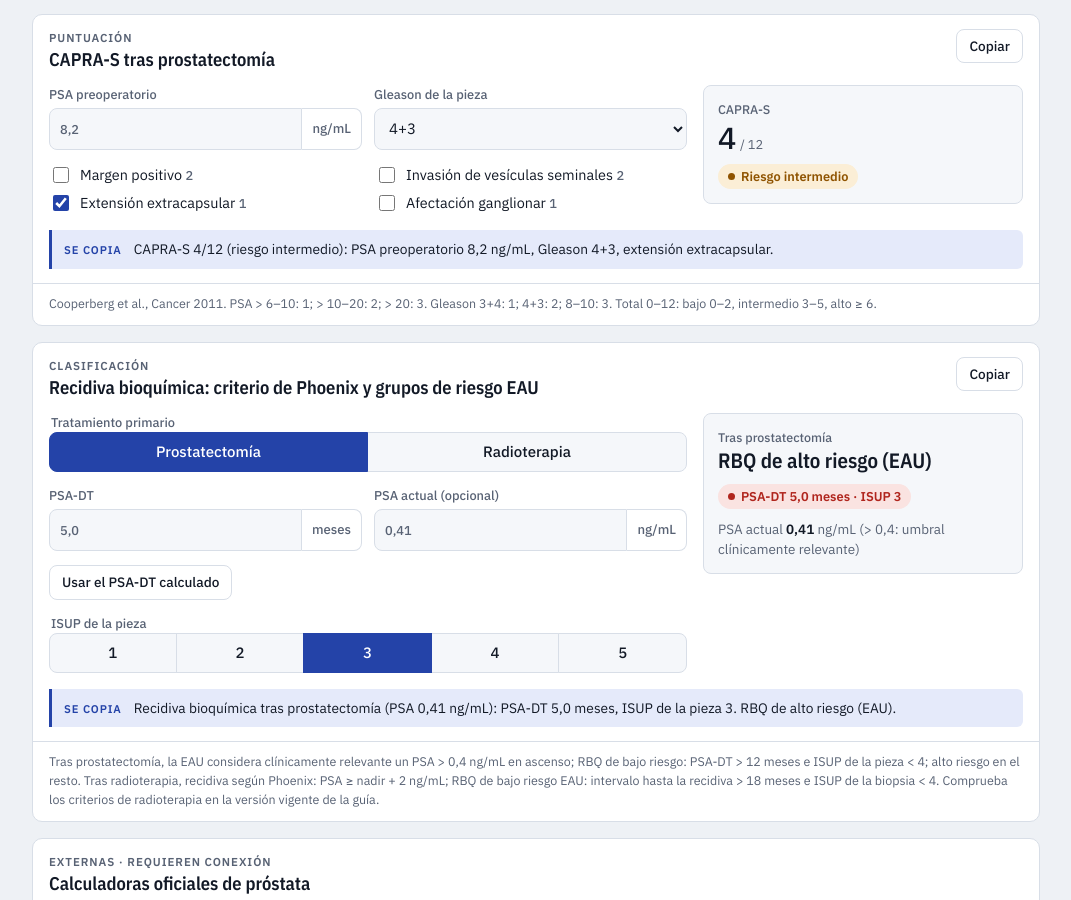
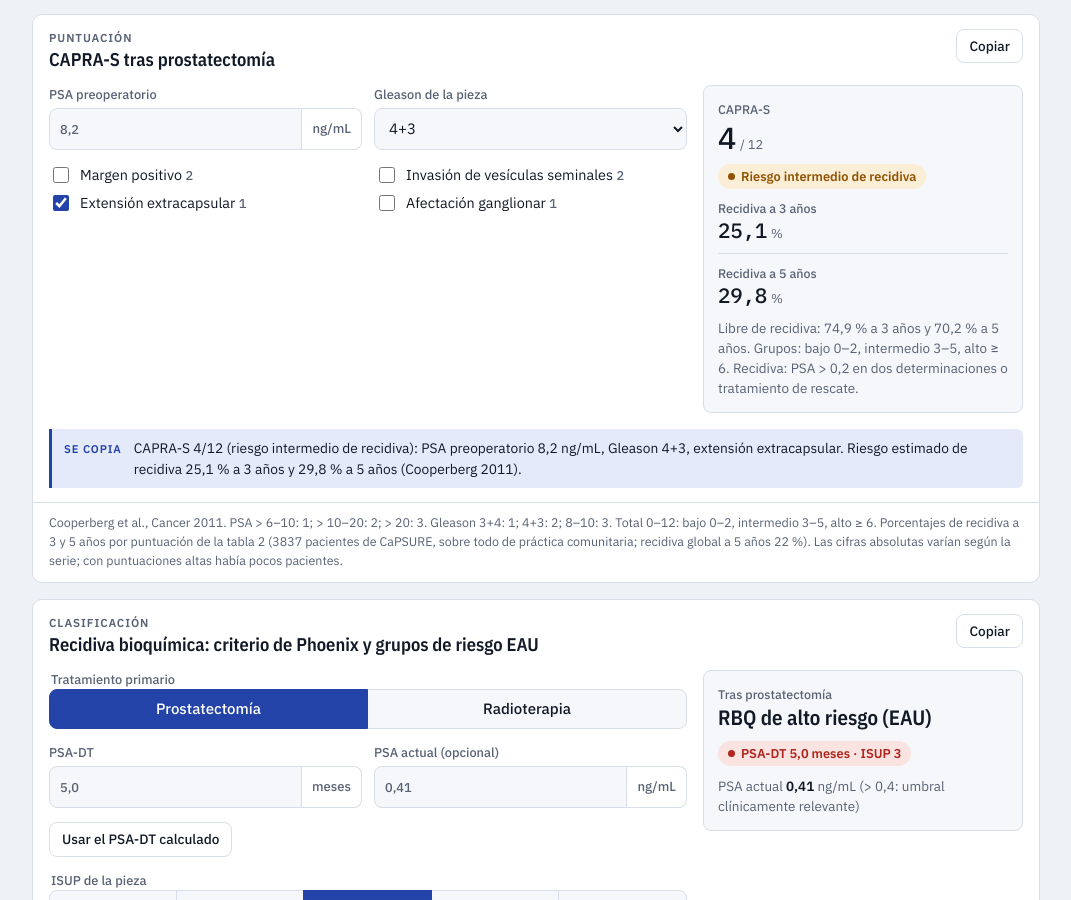
Before and after one commit to vhasili/Uro-Consulta, a plain HTML site: page index.html in a window 1280 px wide. Shown: the part 3573-4473 px from the top of the page, without its empty margins (104-1175 px from the left). Drawn offline with nearby package versions, Linux system fonts and the light colour scheme.

Commit message:
Add files via upload

```diff
--- a/index.html
+++ b/index.html
@@ -574,7 +574,7 @@ footer.page strong { color: var(--ink); }
         </div>
         <div class="result" aria-live="polite" id="cs-out"></div>
       </div>
-      <div class="ref">Cooperberg et al., Cancer 2011. PSA &gt; 6–10: 1; &gt; 10–20: 2; &gt; 20: 3. Gleason 3+4: 1; 4+3: 2; 8–10: 3. Total 0–12: bajo 0–2, intermedio 3–5, alto ≥ 6.</div>
+      <div class="ref">Cooperberg et al., Cancer 2011. PSA &gt; 6–10: 1; &gt; 10–20: 2; &gt; 20: 3. Gleason 3+4: 1; 4+3: 2; 8–10: 3. Total 0–12: bajo 0–2, intermedio 3–5, alto ≥ 6. Porcentajes de recidiva a 3 y 5 años por puntuación de la tabla 2 (3837 pacientes de CaPSURE, sobre todo de práctica comunitaria; recidiva global a 5 años 22 %). Las cifras absolutas varían según la serie; con puntuaciones altas había pocos pacientes.</div>
     </article>
 
     <!-- ============ RECIDIVA BIOQUÍMICA ============ -->
@@ -1724,8 +1724,11 @@ UC.capraS = function ({ psa, gleasonCat, margin, svi, ece, lni }) {
     margen: margin ? 2 : 0, vesiculas: svi ? 2 : 0, extension: ece ? 1 : 0, ganglios: lni ? 1 : 0,
   };
   const total = Object.values(pts).reduce((a, b) => a + b, 0);
-  const grp = total <= 2 ? ['Bajo riesgo', 'ok'] : total <= 5 ? ['Riesgo intermedio', 'warn'] : ['Alto riesgo', 'risk'];
-  return { pts, total, group: grp[0], sev: grp[1] };
+  const grp = total <= 2 ? ['Bajo riesgo de recidiva', 'ok'] : total <= 5 ? ['Riesgo intermedio de recidiva', 'warn'] : ['Alto riesgo de recidiva', 'risk'];
+  // Supervivencia libre de progresión a 3 y 5 años por puntuación (Cooperberg, Cancer 2011, tabla 2; 9–12 agrupados).
+  const PFP = [[96.3, 94.5], [95.3, 91.0], [89.8, 83.3], [80.7, 72.8], [74.9, 70.2], [63.1, 42.5], [49.2, 25.9], [50.9, 26.9], [26.9, 12.3], [7.3, 0]];
+  const [pfp3, pfp5] = PFP[Math.min(total, 9)];
+  return { pts, total, group: grp[0], sev: grp[1], pfp3, pfp5 };
 };
 
 // Recidiva bioquímica: grupos de riesgo EAU.
@@ -3479,9 +3482,12 @@ const CTCAE_TAGS = [['A', 'ARTA y ADT'], ['I', 'Inmunoterapia'], ['Q', 'Quimiote
     const f = { margin: $('#cs-mar').checked, svi: $('#cs-svi').checked, ece: $('#cs-ece').checked, lni: $('#cs-lni').checked };
     const r = UC.capraS({ psa, gleasonCat: gl, ...f });
     if (!r) { out.innerHTML = missing('PSA preoperatorio'); copyText.capras = ''; return; }
-    out.innerHTML = metric('CAPRA-S', r.total, '/ 12') + chip(r.sev, r.group);
+    const rec3 = fmt(100 - r.pfp3, 1), rec5 = fmt(100 - r.pfp5, 1);
+    out.innerHTML = metric('CAPRA-S', r.total, '/ 12') + chip(r.sev, r.group) +
+      metric('Recidiva a 3 años', rec3, '%', 'sm') + metric('Recidiva a 5 años', rec5, '%', 'sm') +
+      `<p class="detail">Libre de recidiva: ${fmt(r.pfp3, 1)} % a 3 años y ${fmt(r.pfp5, 1)} % a 5 años${r.total >= 9 ? ' (puntuaciones ≥ 9 agrupadas)' : ''}. Grupos: bajo 0–2, intermedio 3–5, alto ≥ 6. Recidiva: PSA &gt; 0,2 en dos determinaciones o tratamiento de rescate.</p>`;
     const pos = [f.margin && 'margen positivo', f.svi && 'invasión de vesículas', f.ece && 'extensión extracapsular', f.lni && 'afectación ganglionar'].filter(Boolean);
-    copyText.capras = `CAPRA-S ${r.total}/12 (${r.group.toLowerCase()}): PSA preoperatorio ${fmt(psa, 1)} ng/mL, Gleason ${$('#cs-gl').selectedOptions[0].text}${pos.length ? ', ' + pos.join(', ') : ', sin factores anatomopatológicos adversos'}.`;
+    copyText.capras = `CAPRA-S ${r.total}/12 (${r.group.toLowerCase()}): PSA preoperatorio ${fmt(psa, 1)} ng/mL, Gleason ${$('#cs-gl').selectedOptions[0].text}${pos.length ? ', ' + pos.join(', ') : ', sin factores anatomopatológicos adversos'}. Riesgo estimado de recidiva ${rec3} % a 3 años y ${rec5} % a 5 años (Cooperberg 2011).`;
   }
 
   /* ---------- Recidiva bioquímica ---------- */
--- a/sw.js
+++ b/sw.js
@@ -1,6 +1,6 @@
 // UroConsulta: funciona sin conexión y se actualiza sola cuando hay red.
 // Al publicar cambios importantes, sube el número de versión para limpiar la caché antigua.
-const CACHE = "uroconsulta-v8";
+const CACHE = "uroconsulta-v9";
 const CORE = ["./", "./index.html", "./manifest.webmanifest", "./icon-192.png", "./icon-512.png", "./apple-touch-icon.png"];
 self.addEventListener("install", e => { e.waitUntil(caches.open(CACHE).then(c => c.addAll(CORE)).then(() => self.skipWaiting())); });
 self.addEventListener("activate", e => { e.waitUntil(caches.keys().then(ks => Promise.all(ks.filter(k => k !== CACHE).map(k => caches.delete(k)))).then(() => self.clients.claim())); });
```
